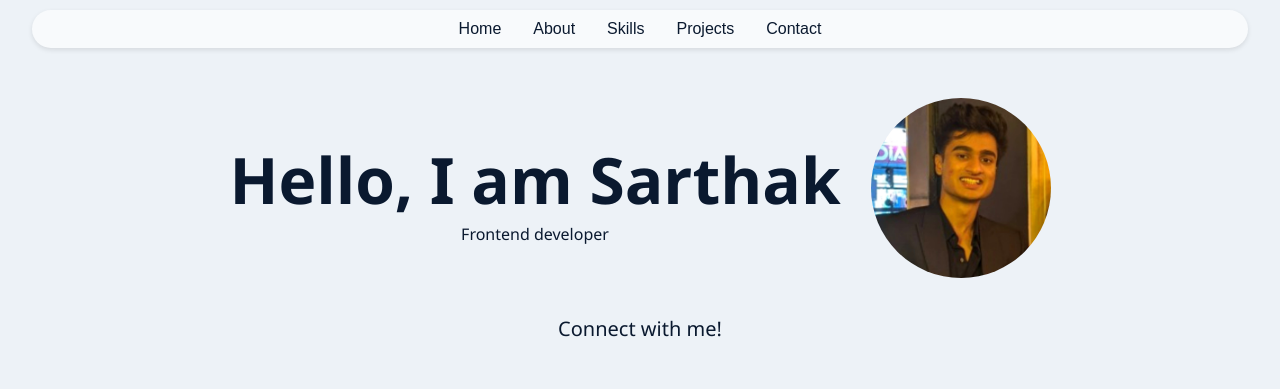
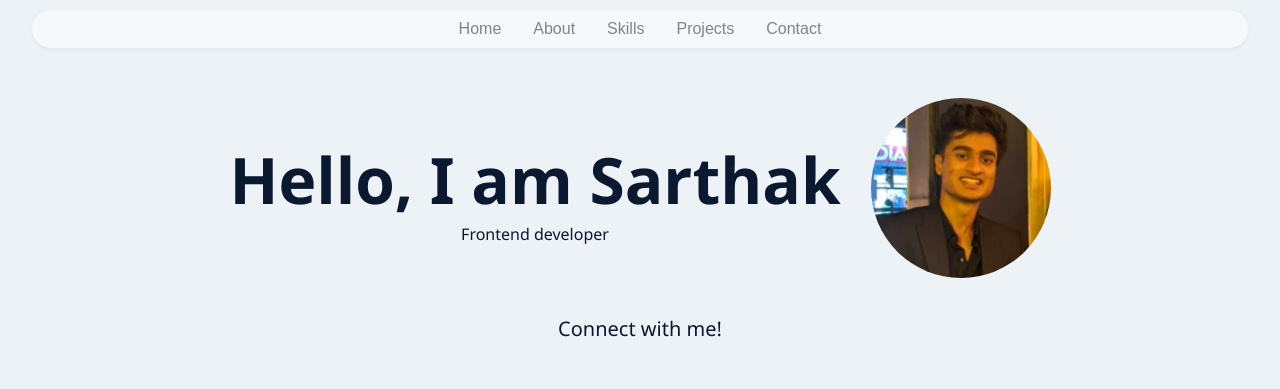
Before and after one commit to sxrthxkk/Portfolio, a plain HTML site: page index.html in a window 1280 px wide. Shown: the top 389 px of the page. Drawn offline with Linux system fonts and the light colour scheme.

Commit message:
testing the opacity of the nav bar

```diff
--- a/index.css
+++ b/index.css
@@ -25,7 +25,8 @@ body{
     top: 0;
     left: 0;
     padding:10px 20px;
-    background: #F8FAFC;
+    background: white;
+    opacity: 0.5;
     display: flex;
     justify-content: center;
     margin: 10px auto;
```
